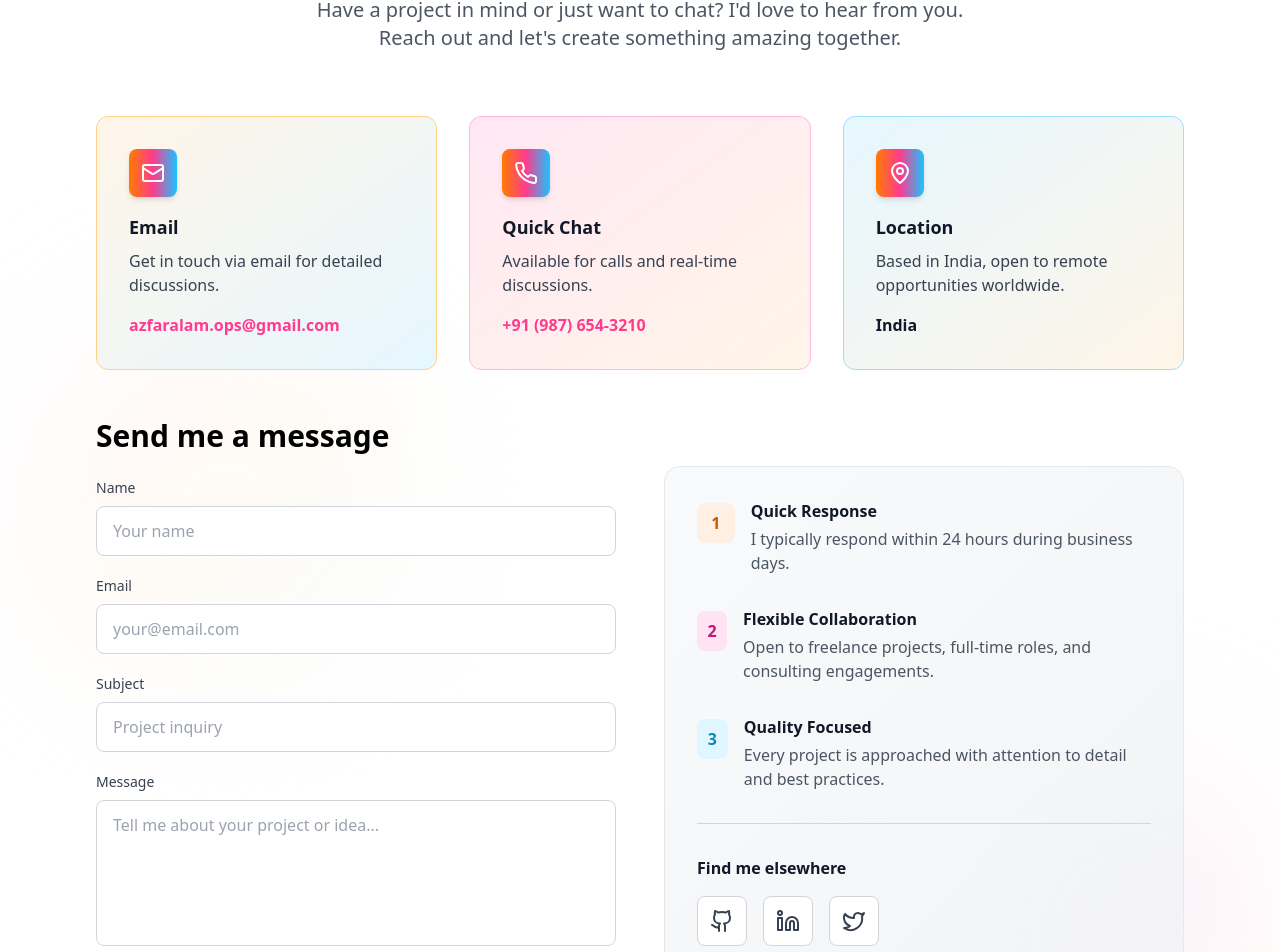
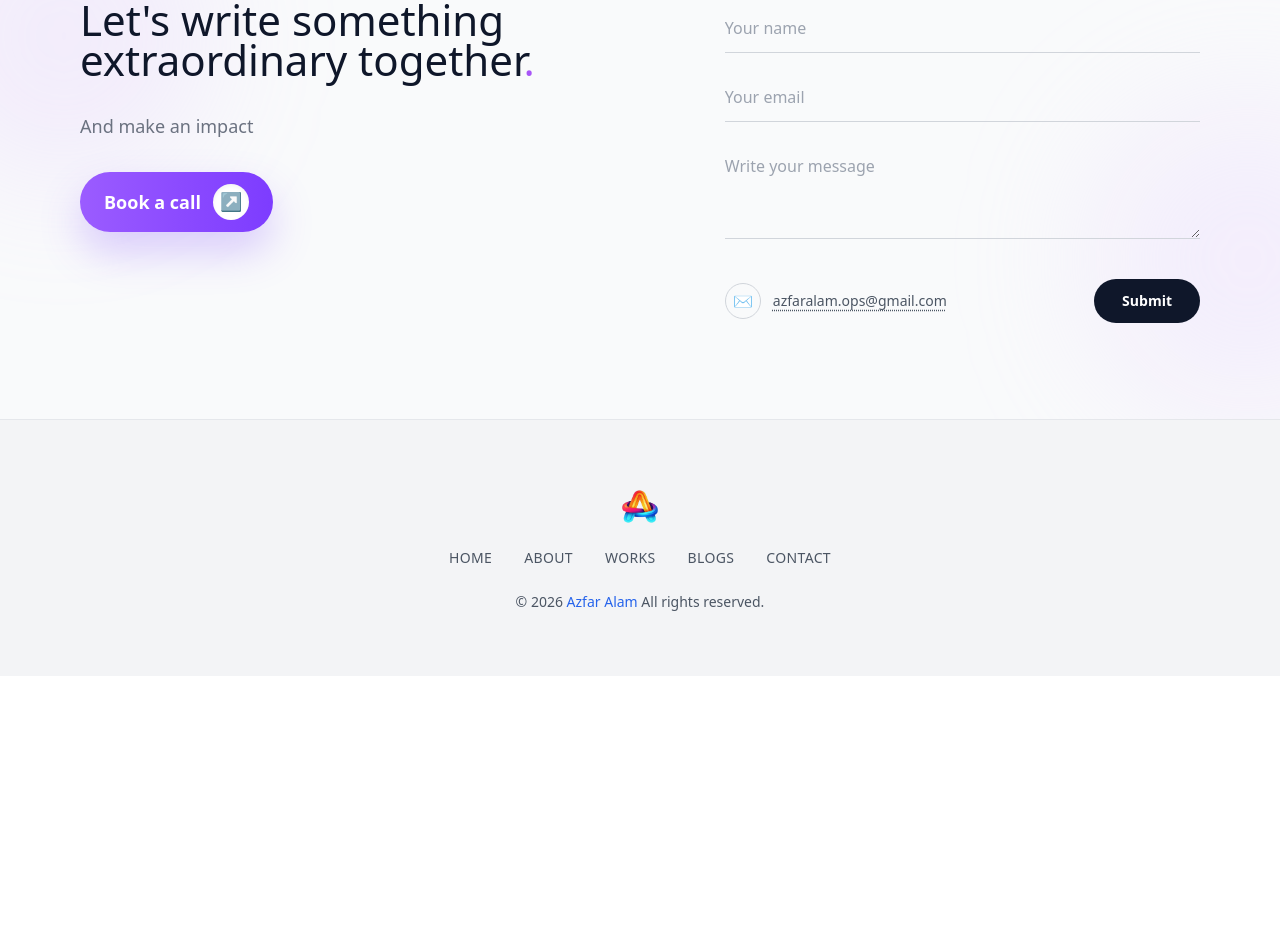
Before and after one commit to mdazfar2/AizzOps, a React (Vite) app: page / in a window 1280 px wide. Shown: the part 5593-6545 px from the top of the page. After the commit the page ends 6269 px from the top, so only its background shows below. Built offline with nearby package versions, Linux system fonts and the light colour scheme.

Commit message:
contact page

```diff
--- a/src/components/homepage/Contact.jsx
+++ b/src/components/homepage/Contact.jsx
@@ -1,230 +1,95 @@
-import React, { useState } from 'react';
-import { Mail, Phone, MapPin, Send, Github, Linkedin, Twitter } from 'lucide-react';
+const Contact = () => {
+	return (
+		<section className="relative overflow-hidden bg-[#f9fafb] text-[#0f172a] py-24 px-6 md:px-12 lg:px-20">
+			{/* Soft glow accents */}
+			<div className="pointer-events-none absolute -left-20 top-10 h-72 w-72 rounded-full bg-purple-300/20 blur-3xl" />
+			<div className="pointer-events-none absolute -right-32 bottom-0 h-80 w-80 rounded-full bg-purple-200/30 blur-3xl" />
 
-export default function Contact() {
-  const [formData, setFormData] = useState({
-    name: '',
-    email: '',
-    subject: '',
-    message: '',
-  });
+			<div className="relative z-10 grid max-w-6xl gap-16 lg:grid-cols-[1.1fr_0.9fr] mx-auto">
 
-  const [submitted, setSubmitted] = useState(false);
+				{/* LEFT CONTENT */}
+				<div className="space-y-8">
 
-  const handleChange = (e) => {
-    const { name, value } = e.target;
-    setFormData((prev) => ({ ...prev, [name]: value }));
-  };
-
-  const handleSubmit = (e) => {
-    e.preventDefault();
-    console.log('Form submitted:', formData);
-    setSubmitted(true);
-    setFormData({ name: '', email: '', subject: '', message: '' });
-    setTimeout(() => setSubmitted(false), 5000);
-  };
-
-  return (
-    <section id="contact" className="relative min-h-screen flex items-center justify-center py-20 bg-white overflow-hidden">
-      <div className="absolute inset-0 overflow-hidden">
-        <div className="absolute bottom-0 right-0 w-96 h-96 bg-gradient-to-tl from-[#fff3e0] via-[#ffe8f4] to-[#e6f7ff] rounded-full mix-blend-multiply filter blur-3xl opacity-40 animate-blob"></div>
-        <div className="absolute top-1/3 left-0 w-96 h-96 bg-gradient-to-br from-[#ffe8f4] via-[#fff3e0] to-[#e6f7ff] rounded-full mix-blend-multiply filter blur-3xl opacity-35 animate-blob animation-delay-2000"></div>
+					{/* STATUS */}
+					<div className="flex items-center gap-3 text-sm text-gray-600">
+						<span className="relative inline-flex h-2.5 w-2.5 items-center justify-center">
+							<span className="absolute inline-flex h-3.5 w-3.5 rounded-full bg-green-400/30 blur-[2px]" />
+							<span className="relative inline-flex h-2.5 w-2.5 rounded-full bg-green-500" />
+						</span>
+						<span className="tracking-wide">Available for work</span>
 					</div>
 
-      <div className="relative max-w-6xl mx-auto px-4 sm:px-6 lg:px-8 w-full">
-        <div className="text-center mb-16">
-          <h2 className="text-4xl md:text-5xl font-bold mb-4">
-            Let's <span className="bg-gradient-to-r from-[#ff7b00] via-[#ff3b8f] to-[#19c3ff] bg-clip-text text-transparent">Connect</span>
+					<h2 className="text-3xl leading-tight text-[#0f172a] sm:text-4xl lg:text-[42px]">
+						Let&apos;s write something extraordinary together
+						<span className="text-purple-500">.</span>
 					</h2>
-          <p className="text-xl text-gray-600 max-w-2xl mx-auto">
-            Have a project in mind or just want to chat? I'd love to hear from you. Reach out and let's create something amazing together.
-          </p>
-        </div>
 
-        <div className="grid grid-cols-1 lg:grid-cols-3 gap-8 mb-12">
-          <div className="bg-gradient-to-br from-[#fff5e8] to-[#e6f7ff] rounded-xl p-8 border border-[#ffd18a] hover:shadow-lg transition-all duration-300">
-            <div className="flex items-center justify-center w-12 h-12 bg-gradient-to-r from-[#ff7b00] via-[#ff3b8f] to-[#19c3ff] rounded-lg mb-4 shadow-md">
-              <Mail className="w-6 h-6 text-white" />
-            </div>
-            <h3 className="text-lg font-semibold text-gray-900 mb-2">Email</h3>
-            <p className="text-gray-700 mb-4">Get in touch via email for detailed discussions.</p>
-            <a href="mailto:azfaralam.ops@gmail.com" className="text-[#ff3b8f] font-semibold hover:text-[#ff7b00] transition-colors">
-              azfaralam.ops@gmail.com
+					<p className="text-lg text-gray-500">And make an impact</p>
+
+					<a
+						href="#"
+						className="inline-flex items-center gap-3 rounded-full bg-gradient-to-r from-[#9b5cff] via-[#8c4bff] to-[#7d3cff] px-6 py-3 text-lg font-semibold text-white shadow-[0_20px_40px_rgba(124,67,255,0.25)] transition duration-200 hover:scale-[1.03] hover:shadow-[0_24px_46px_rgba(124,67,255,0.35)]"
+					>
+						<span>Book a call</span>
+						<span className="flex h-9 w-9 items-center justify-center rounded-full bg-white text-[#6c3bff] shadow-inner">
+							<span className="-translate-y-[1px]">↗</span>
+						</span>
 					</a>
 				</div>
 
-          <div className="bg-gradient-to-br from-[#ffe8f4] to-[#fff5e8] rounded-xl p-8 border border-[#ffb8e2] hover:shadow-lg transition-all duration-300">
-            <div className="flex items-center justify-center w-12 h-12 bg-gradient-to-r from-[#ff7b00] via-[#ff3b8f] to-[#19c3ff] rounded-lg mb-4 shadow-md">
-              <Phone className="w-6 h-6 text-white" />
-            </div>
-            <h3 className="text-lg font-semibold text-gray-900 mb-2">Quick Chat</h3>
-            <p className="text-gray-700 mb-4">Available for calls and real-time discussions.</p>
-            <a href="tel:+919876543210" className="text-[#ff3b8f] font-semibold hover:text-[#ff7b00] transition-colors">
-              +91 (987) 654-3210
-            </a>
+				{/* FORM */}
+				<form className="space-y-10">
+					<div className="space-y-2">
+						<label className="text-lg font-semibold text-[#111827]">
+							Get in touch
+						</label>
 					</div>
 
-          <div className="bg-gradient-to-br from-[#e6f7ff] to-[#fff5e8] rounded-xl p-8 border border-[#9ddfff] hover:shadow-lg transition-all duration-300">
-            <div className="flex items-center justify-center w-12 h-12 bg-gradient-to-r from-[#ff7b00] via-[#ff3b8f] to-[#19c3ff] rounded-lg mb-4 shadow-md">
-              <MapPin className="w-6 h-6 text-white" />
-            </div>
-            <h3 className="text-lg font-semibold text-gray-900 mb-2">Location</h3>
-            <p className="text-gray-700 mb-4">Based in India, open to remote opportunities worldwide.</p>
-            <p className="text-gray-900 font-semibold">India</p>
-          </div>
+					<div className="space-y-8">
+						<input
+							type="text"
+							placeholder="Your name"
+							className="block w-full border-b border-gray-300 bg-transparent pb-3 text-base text-[#111827] placeholder:text-gray-400 focus:border-purple-500 focus:outline-none"
+						/>
+
+						<input
+							type="email"
+							placeholder="Your email"
+							className="block w-full border-b border-gray-300 bg-transparent pb-3 text-base text-[#111827] placeholder:text-gray-400 focus:border-purple-500 focus:outline-none"
+						/>
+
+						<textarea
+							rows="3"
+							placeholder="Write your message"
+							className="block w-full border-b border-gray-300 bg-transparent pb-3 text-base text-[#111827] placeholder:text-gray-400 focus:border-purple-500 focus:outline-none"
+						/>
 					</div>
 
-        <div className="grid grid-cols-1 lg:grid-cols-2 gap-12 items-center">
-          <div>
-            <h3 className="text-3xl font-bold mb-6">Send me a message</h3>
-            <form onSubmit={handleSubmit} className="space-y-5">
-              <div>
-                <label className="block text-sm font-medium text-gray-700 mb-2">Name</label>
-                <input
-                  type="text"
-                  name="name"
-                  value={formData.name}
-                  onChange={handleChange}
-                  required
-                  className="w-full px-4 py-3 rounded-lg border border-gray-300 focus:outline-none focus:border-[#ff3b8f] transition-colors bg-white"
-                  placeholder="Your name"
-                />
-              </div>
-              <div>
-                <label className="block text-sm font-medium text-gray-700 mb-2">Email</label>
-                <input
-                  type="email"
-                  name="email"
-                  value={formData.email}
-                  onChange={handleChange}
-                  required
-                  className="w-full px-4 py-3 rounded-lg border border-gray-300 focus:outline-none focus:border-[#ff3b8f] transition-colors bg-white"
-                  placeholder="your@email.com"
-                />
-              </div>
-              <div>
-                <label className="block text-sm font-medium text-gray-700 mb-2">Subject</label>
-                <input
-                  type="text"
-                  name="subject"
-                  value={formData.subject}
-                  onChange={handleChange}
-                  required
-                  className="w-full px-4 py-3 rounded-lg border border-gray-300 focus:outline-none focus:border-[#ff3b8f] transition-colors bg-white"
-                  placeholder="Project inquiry"
-                />
-              </div>
-              <div>
-                <label className="block text-sm font-medium text-gray-700 mb-2">Message</label>
-                <textarea
-                  name="message"
-                  value={formData.message}
-                  onChange={handleChange}
-                  required
-                  rows={5}
-                  className="w-full px-4 py-3 rounded-lg border border-gray-300 focus:outline-none focus:border-[#ff3b8f] transition-colors bg-white resize-none"
-                  placeholder="Tell me about your project or idea..."
-                ></textarea>
-              </div>
+					<div className="flex flex-col items-start gap-6 sm:flex-row sm:items-center sm:justify-between">
+						<a
+							href="mailto:azfaralam.ops@gmail.com"
+							className="group inline-flex items-center gap-3 text-sm font-medium text-gray-600 transition hover:text-purple-500"
+						>
+							<span className="flex h-9 w-9 items-center justify-center rounded-full border border-gray-300 text-base">
+								✉
+							</span>
+							<span className="underline decoration-dotted underline-offset-4 group-hover:decoration-purple-500">
+								azfaralam.ops@gmail.com
+							</span>
+						</a>
+
 						<button
 							type="submit"
-                className="w-full bg-gradient-to-r from-[#ff7b00] via-[#ff3b8f] to-[#19c3ff] text-[#0c0a12] px-8 py-4 rounded-lg font-semibold hover:shadow-xl transition-all duration-300 transform hover:scale-105 flex items-center justify-center gap-2"
+							className="inline-flex items-center justify-center rounded-full bg-[#0f172a] px-7 py-3 text-sm font-semibold text-white transition hover:scale-[1.02] hover:bg-black"
 						>
-                <Send className="w-5 h-5" />
-                Send Message
+							Submit
 						</button>
+					</div>
 				</form>
-            {submitted && (
-              <div className="mt-4 p-4 bg-green-50 border border-green-200 rounded-lg">
-                <p className="text-green-800 font-semibold">Message sent successfully! I'll get back to you soon.</p>
+
 			</div>
-            )}
-          </div>
-
-          <div className="relative">
-            <div className="bg-gradient-to-br from-gray-50 to-gray-100 rounded-2xl p-8 border border-gray-200">
-              <div className="space-y-8">
-                <div className="flex items-start gap-4">
-                  <div className="flex items-center justify-center w-10 h-10 bg-[#fff0e3] rounded-lg mt-1">
-                    <span className="text-[#c75b00] font-bold">1</span>
-                  </div>
-                  <div>
-                    <h4 className="font-semibold text-gray-900 mb-1">Quick Response</h4>
-                    <p className="text-gray-600">I typically respond within 24 hours during business days.</p>
-                  </div>
-                </div>
-
-                <div className="flex items-start gap-4">
-                  <div className="flex items-center justify-center w-10 h-10 bg-[#ffe3f3] rounded-lg mt-1">
-                    <span className="text-[#c21873] font-bold">2</span>
-                  </div>
-                  <div>
-                    <h4 className="font-semibold text-gray-900 mb-1">Flexible Collaboration</h4>
-                    <p className="text-gray-600">Open to freelance projects, full-time roles, and consulting engagements.</p>
-                  </div>
-                </div>
-
-                <div className="flex items-start gap-4">
-                  <div className="flex items-center justify-center w-10 h-10 bg-[#e0f7ff] rounded-lg mt-1">
-                    <span className="text-[#0b88b5] font-bold">3</span>
-                  </div>
-                  <div>
-                    <h4 className="font-semibold text-gray-900 mb-1">Quality Focused</h4>
-                    <p className="text-gray-600">Every project is approached with attention to detail and best practices.</p>
-                  </div>
-                </div>
-
-                <div className="pt-8 border-t border-gray-300">
-                  <h4 className="font-semibold text-gray-900 mb-4">Find me elsewhere</h4>
-                  <div className="flex gap-4">
-                    <a
-                      href="https://github.com/mdazfar2"
-                      target="_blank"
-                      rel="noopener noreferrer"
-                      className="p-3 bg-white rounded-lg border border-gray-300 hover:border-[#ff3b8f] hover:shadow-lg transition-all duration-300 group"
-                    >
-                      <Github className="w-6 h-6 text-gray-700 group-hover:text-[#ff3b8f]" />
-                    </a>
-                    <a
-                      href="https://linkedin.com/in/md-azfar-alam"
-                      target="_blank"
-                      rel="noopener noreferrer"
-                      className="p-3 bg-white rounded-lg border border-gray-300 hover:border-[#19c3ff] hover:shadow-lg transition-all duration-300 group"
-                    >
-                      <Linkedin className="w-6 h-6 text-gray-700 group-hover:text-[#19c3ff]" />
-                    </a>
-                    <a
-                      href="https://twitter.com"
-                      target="_blank"
-                      rel="noopener noreferrer"
-                      className="p-3 bg-white rounded-lg border border-gray-300 hover:border-[#ff7b00] hover:shadow-lg transition-all duration-300 group"
-                    >
-                      <Twitter className="w-6 h-6 text-gray-700 group-hover:text-[#ff7b00]" />
-                    </a>
-                  </div>
-                </div>
-              </div>
-            </div>
-
-            <div className="absolute -bottom-6 -right-6 w-40 h-40 bg-gradient-to-tl from-[#ffe8f4] to-[#e6f7ff] rounded-full filter blur-2xl opacity-40"></div>
-          </div>
-        </div>
-      </div>
-
-      <style>{`
-        @keyframes blob {
-          0%, 100% { transform: translate(0, 0) scale(1); }
-          25% { transform: translate(30px, -50px) scale(1.1); }
-          50% { transform: translate(-20px, 20px) scale(0.9); }
-          75% { transform: translate(50px, 50px) scale(1.05); }
-        }
-        .animate-blob {
-          animation: blob 8s infinite;
-        }
-        .animation-delay-2000 {
-          animation-delay: 2s;
-        }
-      `}</style>
 		</section>
 	);
-}
+};
+
+export default Contact;
```
Lines whose indentation alone changed are shown as unchanged.
